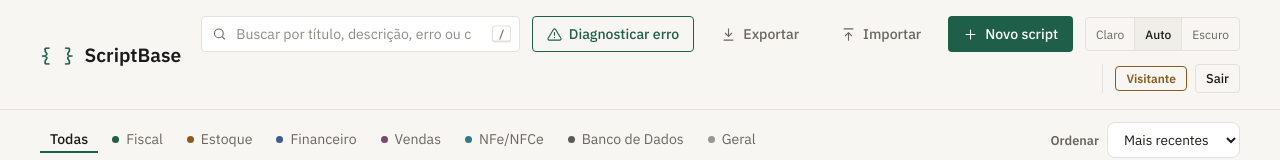
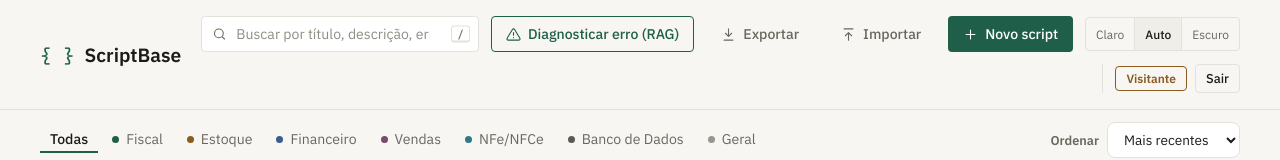
Before and after one commit to diogold01/scriptbase, a plain HTML site: page index.html in a window 1280 px wide. Both pictures are taken after a click on the button "Entrar como visitante". Shown: the top 160 px of the page. Drawn offline with nearby package versions, Linux system fonts and the light colour scheme.

Commit message:
docs(ui): destaca Copilot RAG no topo, README com fluxo Mermaid e print real

```diff
--- a/index.html
+++ b/index.html
@@ -87,7 +87,7 @@
                     <input type="search" id="searchInput" placeholder="Buscar por título, descrição, erro ou código" aria-label="Buscar scripts" autocomplete="off">
                     <kbd>/</kbd>
                 </div>
-                <button type="button" class="btn btn-ai" id="btnAiDiagnose" title="Cole o erro e a IA indica o script"><svg class="icon" aria-hidden="true"><use href="#i-alert"/></svg>Diagnosticar erro</button>
+                <button type="button" class="btn btn-ai" id="btnAiDiagnose" title="Consulte a base RAG de erros ERP e seus scripts SQL"><svg class="icon" aria-hidden="true"><use href="#i-alert"/></svg>Diagnosticar erro (RAG)</button>
                 <button type="button" class="btn btn-quiet" id="btnTeam" title="Compartilhar com a equipe" hidden><svg class="icon" aria-hidden="true"><use href="#i-users"/></svg><span>Equipe</span></button>
                 <button type="button" class="btn btn-quiet" id="btnExport" title="Baixar backup em JSON"><svg class="icon" aria-hidden="true"><use href="#i-download"/></svg><span>Exportar</span></button>
                 <button type="button" class="btn btn-quiet" id="btnImport" title="Restaurar backup JSON"><svg class="icon" aria-hidden="true"><use href="#i-upload"/></svg><span>Importar</span></button>
```
Also changed, not shown: docs/screenshots/05-diagnostico-ia.png, 1 other file.
